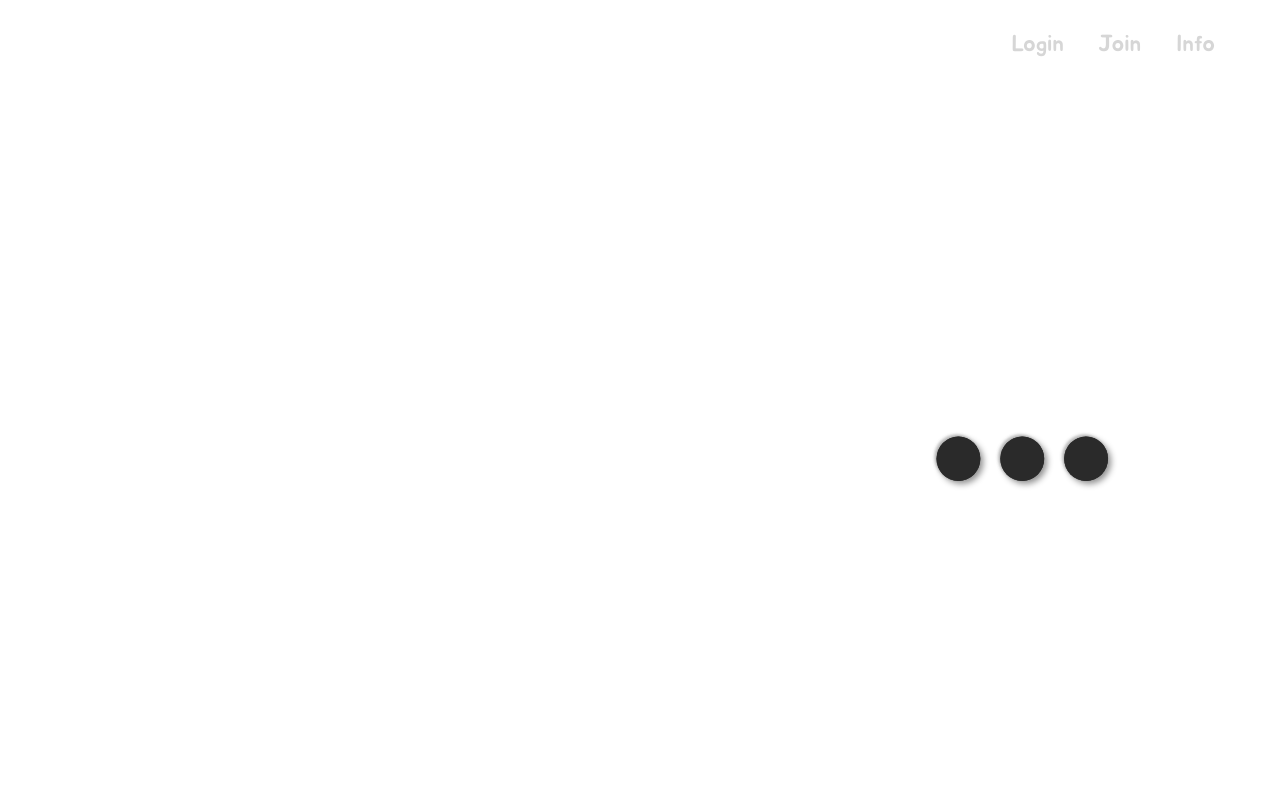
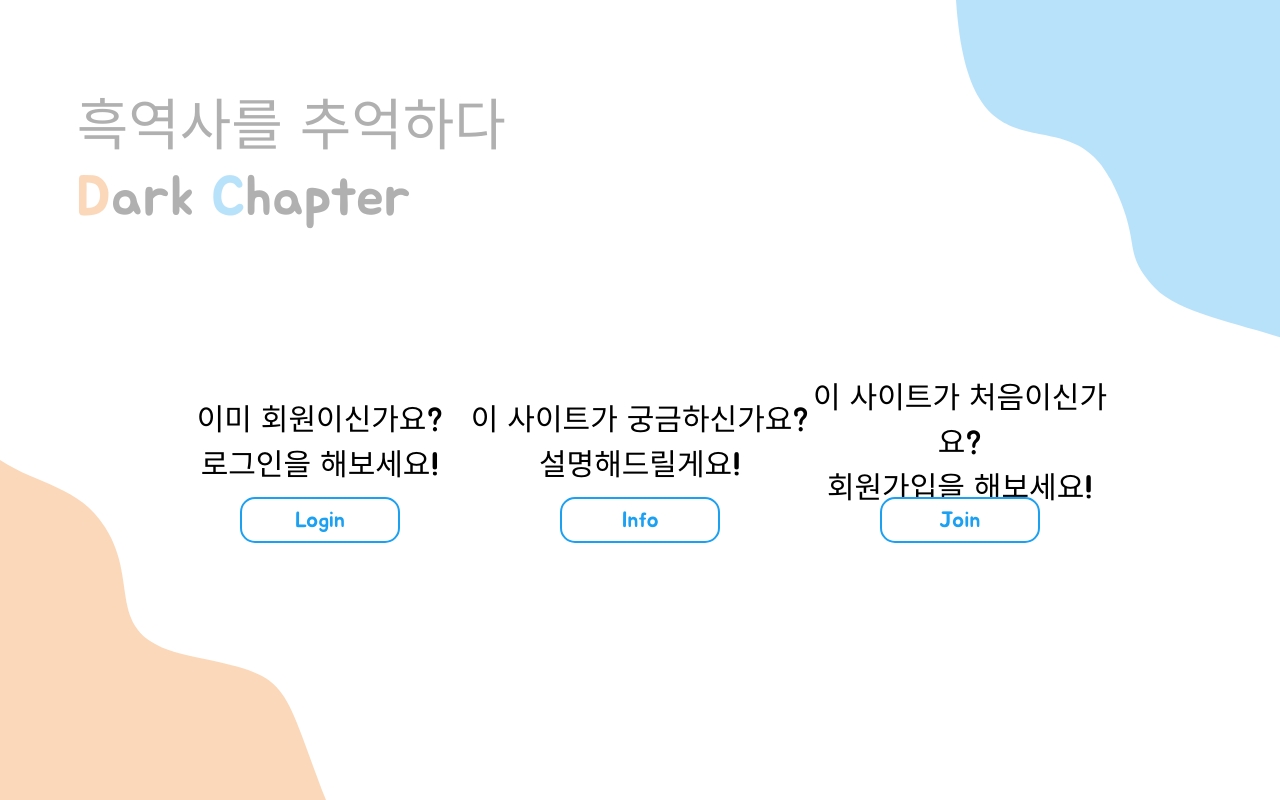
Before and after one commit to al-co-js/DarkChapter-front, a Next.js app: page / in a window 1280 px wide. Built offline with nearby package versions, Linux system fonts and the light colour scheme; no server answers.

Commit message:
feat: new design

```diff
--- a/pages/index.jsx
+++ b/pages/index.jsx
@@ -1,60 +1,173 @@
 import Cookies from 'js-cookie';
-import React, { useEffect } from 'react';
+import Router from 'next/router';
+import React, { useEffect, useState } from 'react';
 
-import Navigation from '../components/Navigation';
-import ProfileRank from '../components/ProfileRank';
+import Button from '../components/New/Button';
 
-const main = () => {
+const test = () => {
+  const [token, setToken] = useState();
   useEffect(() => {
-    const isLogged = Cookies.get('token');
-    const page = isLogged
-      ? [
-        {
-          name: 'Logout',
-          link: 'logout',
-        },
-        {
-          name: 'Profiles',
-          link: 'profiles',
-        },
-        {
-          name: 'Info',
-          link: 'info',
-        },
-      ]
-      : [
-        {
-          name: 'Login',
-          link: 'login',
-        },
-        {
-          name: 'Join',
-          link: 'join',
-        },
-        {
-          name: 'Info',
-          link: 'info',
-        },
-      ];
-    const links = document.getElementsByClassName('link');
-    for (let i = 0; i < 3; i += 1) {
-      links[i].href = `/${page[i].link}`;
-      links[i].textContent = page[i].name;
+    setToken(Cookies.get('token'));
+    if (token) {
+      Router.push('/profile');
     }
-    const moreLink = document.getElementById('moreLink');
-    moreLink.href = isLogged ? '/profiles' : '/login';
-    const more = moreLink.children[0];
-    more.src = isLogged ? '/plus.svg' : '/dotdotdot.svg';
-    more.alt = isLogged ? 'plus' : 'dotdotdot';
-    more.id = isLogged ? 'plus' : 'dotdotdot';
   });
 
   return (
     <>
-      <Navigation />
-      <ProfileRank />
+      <span className="guid newbie">
+        이 사이트가 처음이신가요?
+        <br />
+        회원가입을 해보세요!
+      </span>
+      <Button
+        className="button newbie"
+        onClick={() => {
+          Router.push('/join');
+        }}
+      >
+        Join
+      </Button>
+      <span className="guid pro">
+        이미 회원이신가요?
+        <br />
+        로그인을 해보세요!
+      </span>
+      <Button
+        className="button pro"
+        onClick={() => {
+          Router.push('/login');
+        }}
+      >
+        Login
+      </Button>
+      <span className="guid info">
+        이 사이트가 궁금하신가요?
+        <br />
+        설명해드릴게요!
+      </span>
+      <Button
+        className="button info"
+        onClick={() => {
+          Router.push('/info');
+        }}
+      >
+        Info
+      </Button>
+      <span className="wave" id="text">
+        흑역사를 추억하다
+        <br />
+        <span id="title">
+          <span id="orangeText">D</span>
+          ark
+          {' '}
+          <span id="blueText">C</span>
+          hapter
+        </span>
+      </span>
+      <img
+        className="wave"
+        id="blue"
+        alt="blue wave"
+        src="/blueWave.svg"
+      />
+      <img
+        className="wave"
+        id="orange"
+        alt="orange wave"
+        src="/orangeWave.svg"
+      />
+
+      <style jsx>
+        {`
+          .guid {
+            position: absolute;
+            font-size: 30px;
+            top: 55%;
+            opacity: 0;
+            transform: translate(-50%, -80%);
+            text-align: center;
+          }
+
+          .wave {
+            position: absolute;
+            opacity: 0;
+            animation: wave 0.5s ease-out 4.9s both;
+          }
+
+          #blue {
+            top: 0;
+            right: 0;
+          }
+
+          #orange {
+            left: 0;
+            bottom: 0;
+          }
+
+          #text {
+            left: 6%;
+            top: 10%;
+            font-size: 56px;
+          }
+
+          #orangeText {
+            color: #f2811d;
+          }
+
+          #blueText {
+            color: #1ba0f2;
+          }
+
+            @keyframes wave {
+            0% {
+              opacity: 0;
+            }
+            100% {
+              opacity: 1;
+            }
+          }
+        `}
+      </style>
+
+      <style jsx global>
+        {`
+          .button {
+            position: absolute;
+            top: 65%;
+            opacity: 0;
+            transform: translate(-50%, -80%);
+          }
+
+          .newbie {
+            left: 75%;
+            animation: guid 0.5s ease-out 3.6s both;
+          }
+
+          .pro {
+            left: 25%;
+            animation: guid 0.5s ease-out 1s both;
+          }
+
+          .info {
+            left: 50%;
+            animation: guid 0.5s ease-out 2.3s both;
+          }
+
+          @keyframes guid {
+            0% {
+              opacity: 0;
+              transform: translate(-50%, -80%);
+            }
+            100% {
+              opacity: 1;
+              transform: translate(-50%, -50%);
+            }
+          }
+        `}
+      </style>
     </>
   );
 };
 
-export default main;
+export default test;
```
Also changed, not shown: public/blueWave.svg (added), public/orangeWave.svg (added).
